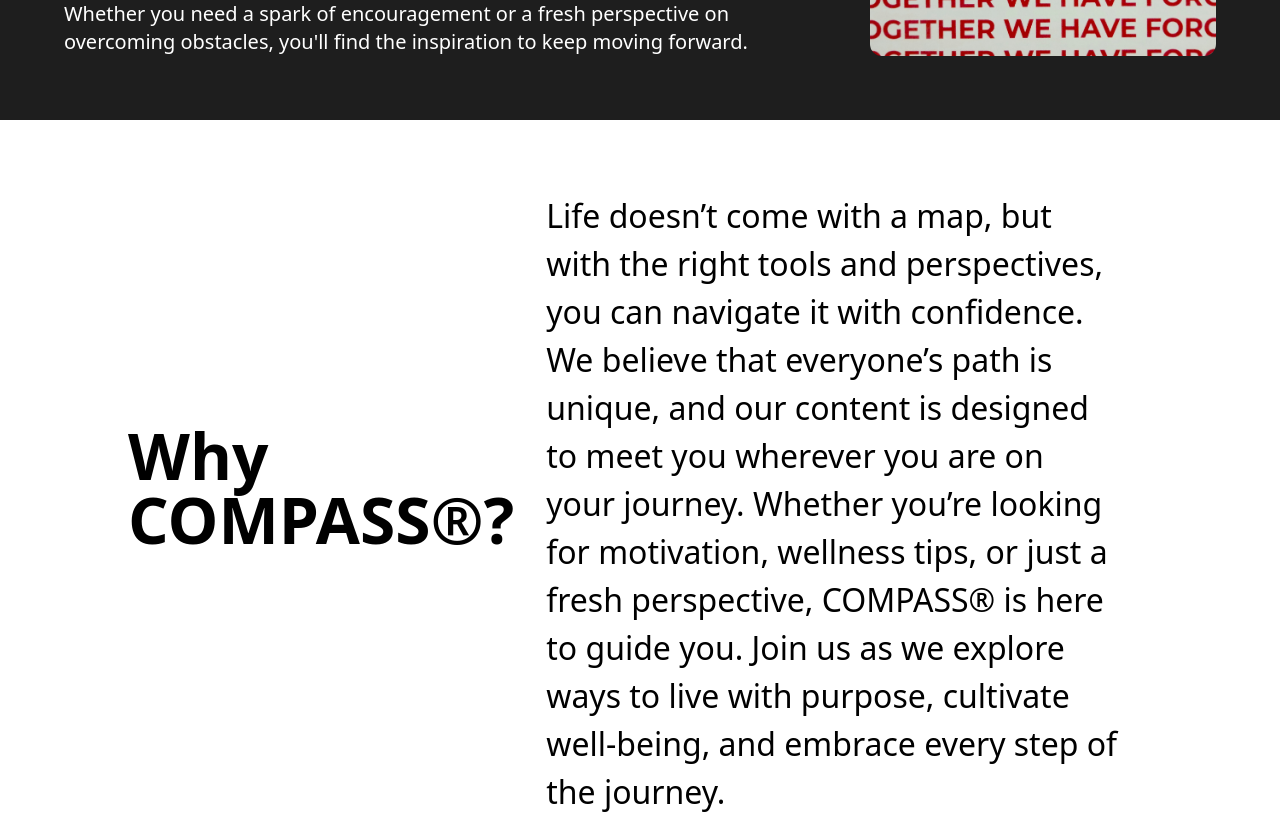
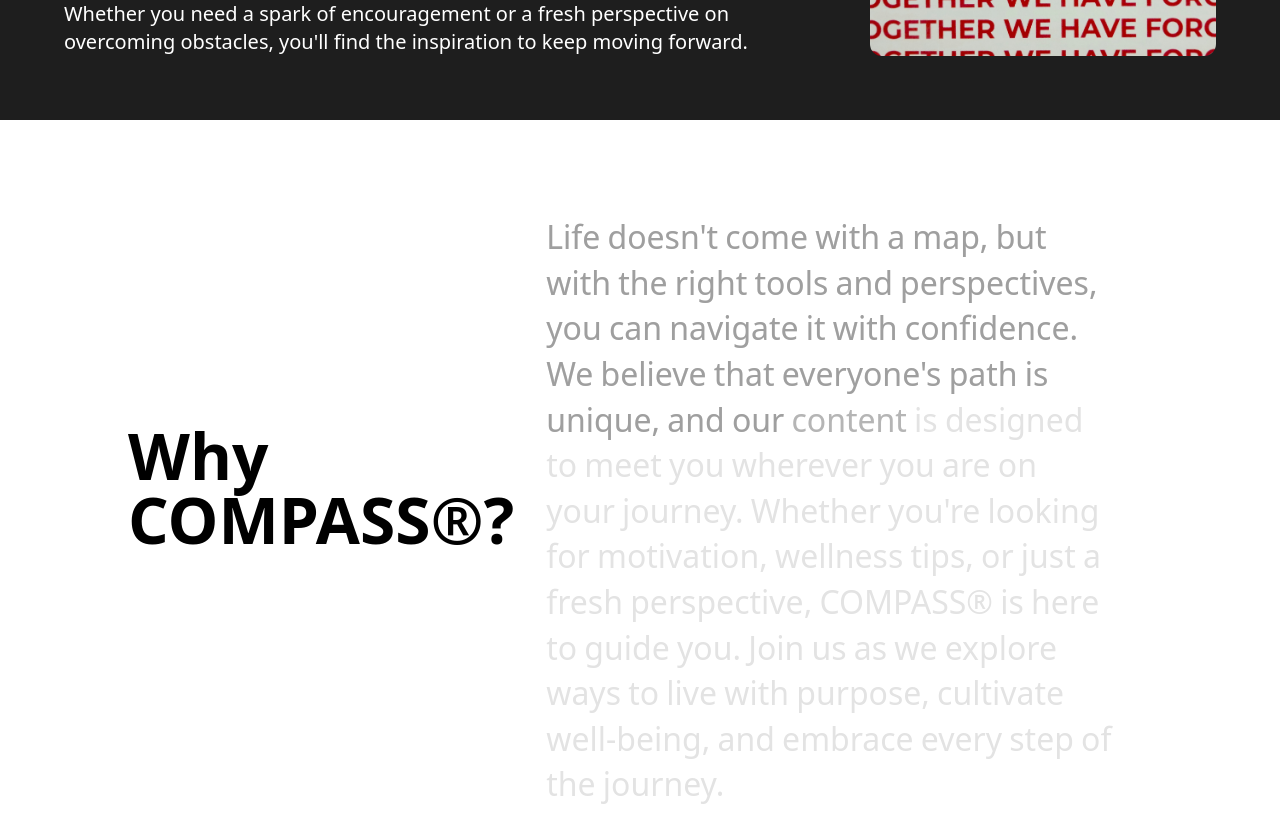
Before and after one commit to emmperez/compass, a Next.js app: page /about in a window 1280 px wide. Shown: the part 3580-4394 px from the top of the page. Built offline with nearby package versions, Linux system fonts and the light colour scheme.

Commit message:
about animations complete

```diff
--- a/app/about/layout.tsx
+++ b/app/about/layout.tsx
@@ -1,10 +1,6 @@
 import { metadata } from './metadata'
 
-export default function AboutLayout({
-  children,
-}: {
-  children: React.ReactNode
-}) {
+export default function AboutLayout({ children }: {children: React.ReactNode}) {
   return children
 }
 
--- a/app/about/page.tsx
+++ b/app/about/page.tsx
@@ -5,11 +5,13 @@
 import { gsap } from "gsap"
 import { useGSAP } from "@gsap/react"
 import { ScrollTrigger } from "gsap/ScrollTrigger"
+import { motion } from "framer-motion"
+import Word from "../components/TextGradient/Word"
 
 gsap.registerPlugin(useGSAP, ScrollTrigger)
 
 export default function About() {
-
+    const value = `Life doesn't come with a map, but with the right tools and perspectives, you can navigate it with confidence. We believe that everyone's path is unique, and our content is designed to meet you wherever you are on your journey. Whether you're looking for motivation, wellness tips, or just a fresh perspective, COMPASS® is here to guide you. Join us as we explore ways to live with purpose, cultivate well-being, and embrace every step of the journey.`
     const container = useRef<HTMLDivElement>(null);
 
     useGSAP(() => {
@@ -52,7 +54,14 @@
                     <div className="hero relative w-full h-full">
                         <div className="absolute top-1/2 left-1/2 -translate-x-1/2 -translate-y-1/2 text-center w-full max-w-[1200px] px-4 z-10">
                             <h1 className="z-10 text-white text-[3rem] xl:text-[10rem] font-bold">Find Your Way</h1>
-                            <p className="z-10 text-white text-[1rem] xl:text-[2rem] font-thin mt-2 max-w-[800px] mx-auto">COMPASS&reg; is your guide to wellness, personal growth, and mindful living. Explore insights, stories, and practical advice to help you navigate life with clarity and purpose.</p>
+                            <motion.p
+                                className="z-10 text-white text-[1rem] xl:text-[2rem] font-thin mt-2 max-w-[800px] mx-auto"
+                                initial={{ opacity: 0, y: 20 }}
+                                animate={{ opacity: 1, y: 0 }}
+                                transition={{ duration: 1.3 }}
+                                viewport={{ once: true }}
+                                >COMPASS&reg; is your guide to wellness, personal growth, and mindful living. Explore insights, stories, and practical advice to help you navigate life with clarity and purpose.
+                            </motion.p>
                         </div>
                         <Image
                         src="/narajiva-bnwt6jpBND4-unsplash.jpg"
@@ -65,14 +74,19 @@
                 </div>
             </section>
             <section className="intro relative flex items-center px-[2em] xl:px-[4em] min-h-[100vh] mx-auto bg-[#fbc1d4] py-4">
-                <div className="intro_info mx-auto w-full">
+                <motion.div className="intro_info mx-auto w-full"
+                    initial={{ opacity: 0, y: 20 }}
+                    whileInView={{ opacity: 1, y: 0 }}
+                    transition={{ duration: 1.3, delay: 0.25 }}
+                    viewport={{ once: true }}
+                    >
                     <h2 className="text-[2rem] lg:text-[3rem] xl:text-[4rem] font-bold leading-none mb-4">Guiding You to Wellness and Growth</h2>
                     <p className="text-[1rem] lg:text-[1.5rem] xl:text-[2rem] font-thin mx-auto text-pretty mb-8">COMPASS&reg; is more than just a blog—it&rsquo;s a space for exploration, self-improvement, and meaningful conversations about wellness. We believe that health is more than just physical; it&rsquo;s a balance of mind, body, and soul. Our mission is to provide insightful content that helps you navigate life&rsquo;s journey with clarity and purpose. Whether you&rsquo;re seeking guidance on mental well-being, physical health, or personal development, COMPASS&reg; is here to point you in the right direction.</p>
                     <h2 className="text-[2rem] lg:text-[3rem] xl:text-[4rem] font-bold leading-none mb-4">Our Mission</h2>
                     <p className="text-[1rem] lg:text-[1.5rem] xl:text-[2rem] font-thin mx-auto text-pretty mb-8">At COMPASS&reg;, our goal is to empower individuals to take charge of their wellness journey. We believe that small, intentional changes can lead to a more fulfilling and balanced life. Our content is designed to inspire, educate, and support you in making informed decisions about your health—mentally, physically, and emotionally. We strive to create a welcoming community where people from all walks of life can find practical advice, encouragement, and a sense of connection. No matter where you are in your journey, COMPASS&reg; is here to help you move forward with confidence.</p>
                     <h2 className="text-[2rem] lg:text-[3rem] xl:text-[4rem] font-bold leading-none mb-4">What You&rsquo;ll Find Here</h2>
                     <p className="text-[1rem] lg:text-[1.5rem] xl:text-[2rem] font-thin text-pretty">We cover a range of topics to help you lead a more mindful and fulfilling life:</p>
-                </div>
+                </motion.div>
             </section>
             <section className="cards relative">
                 {Cards.map((card, idx) => (
@@ -80,23 +94,39 @@
                         <div className="card-inner relative will-change-transform w-full h-full lg:min-h-[400px]  py-[2em] px-[2em] xl:px-[4em] flex lg:flex-row lg:gap-[4em] lg:justify-between lg:max-w-[1200px] xl:max-w-[100%] lg:mx-auto lg:py-[4em] xl:gap-[4em] flex-col xl:flex-row xl:justify-between" style={{ backgroundColor: card.backgroundColor }}>
                             <div className="card-content flex-1 xl:max-w-[60%]">
                                 <h2 className="text-[2rem] xl:text-[4rem] font-bold mb-4 lg:mb-8 xl:mb-16 leading-none" style={{ color: card.textColor }}>{card.title}</h2>
-                                <p className="xl:text-xl text-pretty" style={{ color: card.textColor }}>{card.description}</p>
+                                <motion.p className="xl:text-xl text-pretty" style={{ color: card.textColor }}
+                                    initial={{ opacity: 0, y: 20 }}
+                                    whileInView={{ opacity: 1, y: 0 }}
+                                    transition={{ duration: 1.3, delay: 0.25 }}
+                                    viewport={{ once: true }}
+                                >{card.description}</motion.p>
                             </div>
-                            <div className="card-img relative w-[30%] ratio-16/9 rounded-xl overflow-hidden">
+                            <motion.div className="card-img relative w-[30%] ratio-16/9 rounded-xl overflow-hidden"
+                                initial={{ opacity: 0.75, y: 20, scale: 0.95 }}
+                                whileInView={{ opacity: 1, y: 0, scale: 1 }}
+                                transition={{ duration: 1.3, delay: 0.25 }}
+                                viewport={{ once: true }}
+                                >
                                 <Image
                                     src={card.image}
                                     alt={card.title}
                                     fill
                                     className="object-cover"
                                 />
-                            </div>
+                            </motion.div>
                         </div>
                     </div>
                 ))}
             </section>
-            <section className="outro relative w-full h-[100vh] flex items-center p-[2em] lg:p-[4em] xl:p-[8em] bg-white flex-wrap xl:flex-nowrap">
-                <h2 className="text-[2rem] lg:text-[3rem] xl:text-[4rem] font-bold leading-none mb-4 xl:mb-16">Why COMPASS&reg;?</h2>
-                <p className="text-[1rem] lg:text-[1.5rem] xl:text-[2rem] font-thin mx-auto text-pretty mb-8 xl:px-8">Life doesn&rsquo;t come with a map, but with the right tools and perspectives, you can navigate it with confidence. We believe that everyone&rsquo;s path is unique, and our content is designed to meet you wherever you are on your journey. Whether you&rsquo;re looking for motivation, wellness tips, or just a fresh perspective, COMPASS&reg; is here to guide you. Join us as we explore ways to live with purpose, cultivate well-being, and embrace every step of the journey.</p>
+            <section className="outro relative w-full h-[75vh] lg:h-[100vh] flex items-center p-[2em] lg:p-[4em] xl:p-[8em] bg-white flex-wrap xl:flex-nowrap">
+                <motion.h2 className="text-[2rem] lg:text-[3rem] xl:text-[4rem] font-bold leading-none mb-4 xl:mb-16"
+                    initial={{ opacity: 0, y: 20 }}
+                    whileInView={{ opacity: 1, y: 0 }}
+                    transition={{ duration: 1.3, delay: 0.25 }}
+                    viewport={{ once: true }}
+                    >Why COMPASS&reg;?
+                </motion.h2>
+                <Word value={value} />
             </section>
         </div>
     );
--- /dev/null
+++ b/app/components/TextGradient/Paragraph.tsx
@@ -0,0 +1,22 @@
+"use client"
+import { useRef } from "react"
+import { useScroll, motion } from "framer-motion"
+
+export default function Paragraph({ value }: { value: string }) {
+    const element = useRef(null)
+    const {scrollYProgress} = useScroll({
+        target: element,
+        offset: ["start 0.9", "start 0.25"]
+    })
+
+
+
+    return (
+        <motion.p
+            className="text-[1rem] lg:text-[1.5rem] xl:text-[2rem] font-thin mx-auto text-pretty mb-8 xl:px-8"
+            ref={element }
+            style={{opacity: scrollYProgress}}>
+                {value}
+        </motion.p>
+    )
+}
--- /dev/null
+++ b/app/components/TextGradient/Word.tsx
@@ -0,0 +1,37 @@
+"use client"
+import { useRef } from "react"
+import { useScroll, motion, useTransform, MotionValue } from "framer-motion"
+
+export default function Paragraph({ value }: { value: string }) {
+    const element = useRef(null)
+    const {scrollYProgress} = useScroll({
+        target: element,
+        offset: ["start 0.9", "start 0.25"]
+    })
+
+    const words = value.split(" ")
+
+    return (
+        <motion.p
+            className="text-[1rem] lg:text-[1.5rem] xl:text-[2rem] font-thin mx-auto text-pretty mb-8 xl:px-8 flex flex-wrap"
+            ref={element }
+            style={{opacity: scrollYProgress}}>
+                {words.map((word, index) => {
+                    const start = index / words.length;
+                    const end = start + (1 / words.length);
+                    return <Word key={index} range={[start, end]} progress={scrollYProgress}>{word}</Word>
+                })}
+        </motion.p>
+    )
+}
+
+const Word = ({children, range, progress}: {children: React.ReactNode, range: number[], progress: MotionValue<number>}) => {
+    const opacity = useTransform(progress, range, [0, 1])
+
+    return (
+        <span className="mr-[0.1rem] mt-[0.85rem] leading-none relative">
+            <span className="absolute opacity-[0.3]">{children}</span>
+            <motion.span className="mr-[0.35rem] mt-4 leading-none" style={{ opacity }}>{children}</motion.span>
+        </span>
+    )
+}
```
